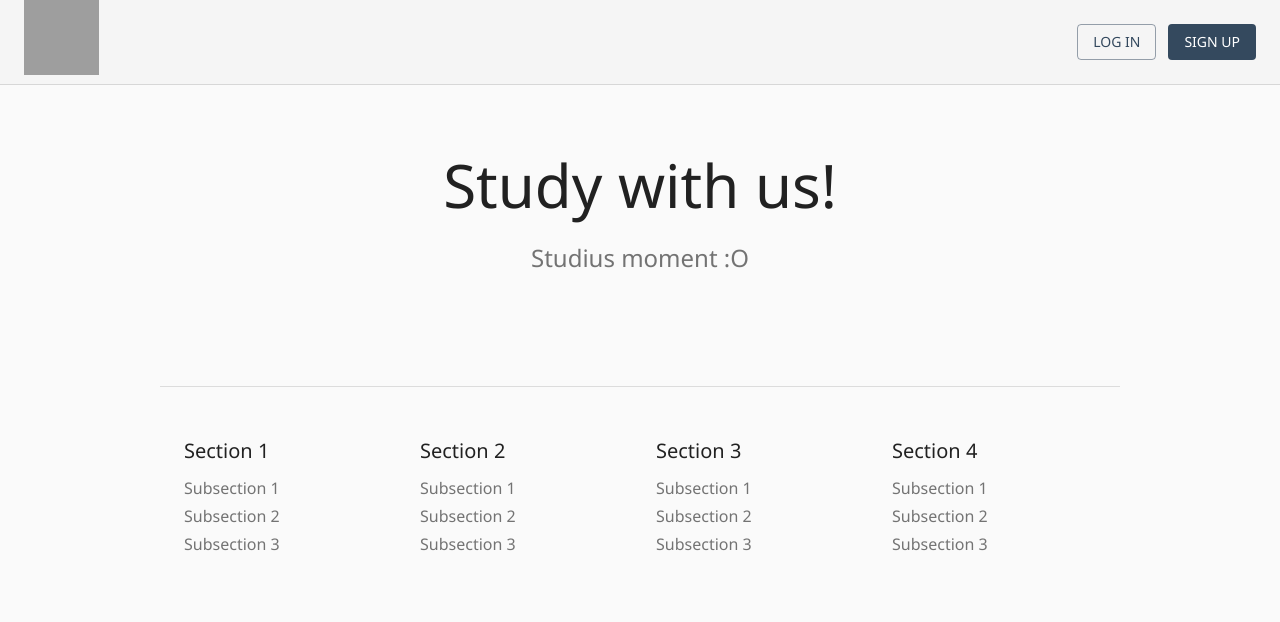
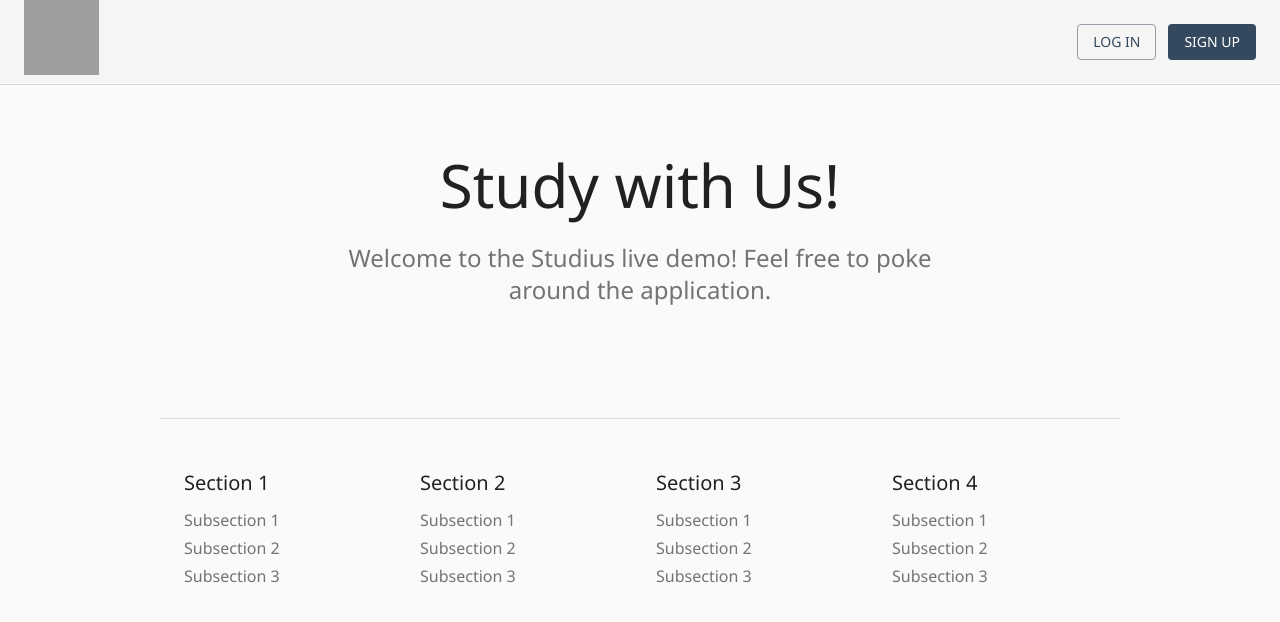
Before and after one commit to petermonky/studius, a React (Create React App) app in the folder client/: page / in a window 1280 px wide. Shown: the top 622 px of the page. Built offline with nearby package versions, Linux system fonts and the light colour scheme; no server answers; grey boxes are pictures that could not be loaded.

Commit message:
Updated home page

```diff
--- a/client/src/index/App/Home.js
+++ b/client/src/index/App/Home.js
@@ -131,7 +131,7 @@
           color="textPrimary"
           gutterBottom
         >
-          Study with us!
+          Study with Us!
         </Typography>
         <Typography
           variant="h5"
@@ -139,7 +139,8 @@
           color="textSecondary"
           component="p"
         >
-          Studius moment :O
+          Welcome to the Studius live demo! Feel free to poke around the
+          application.
         </Typography>
       </Container>
 
```
